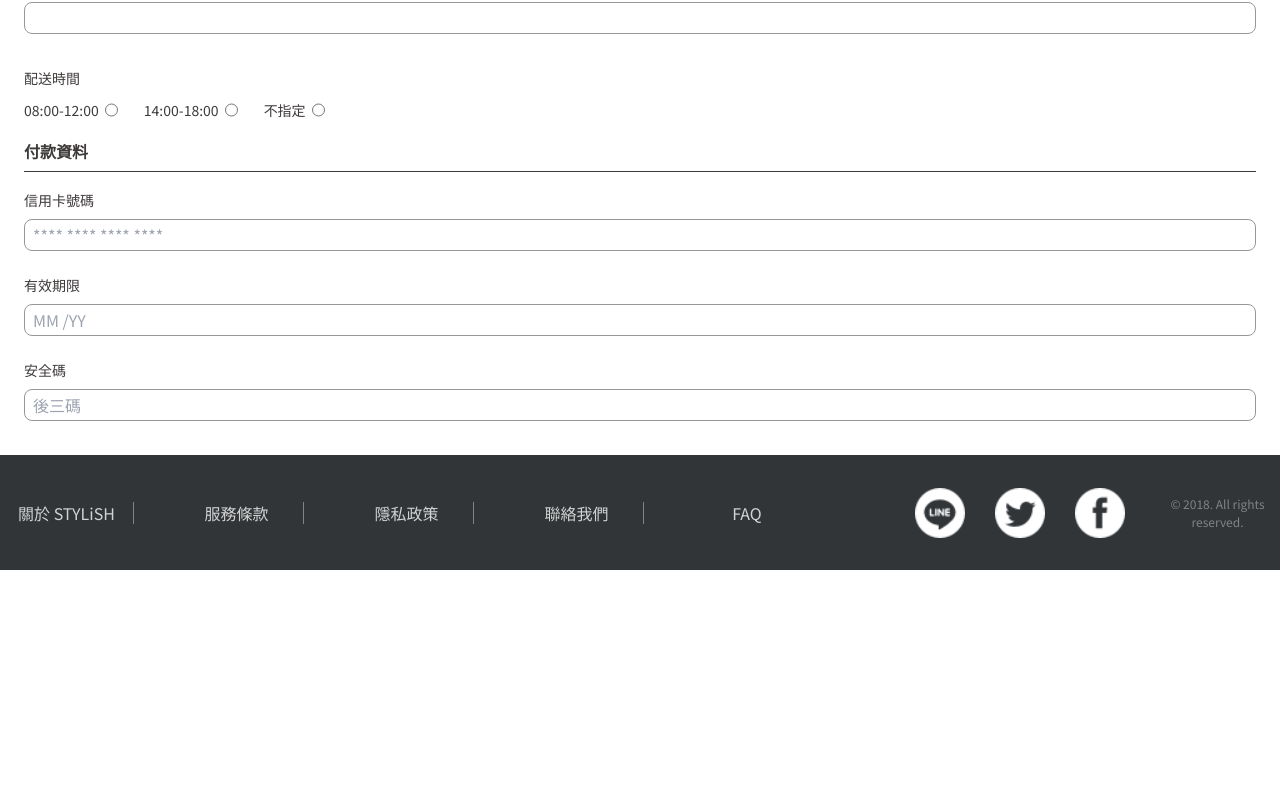
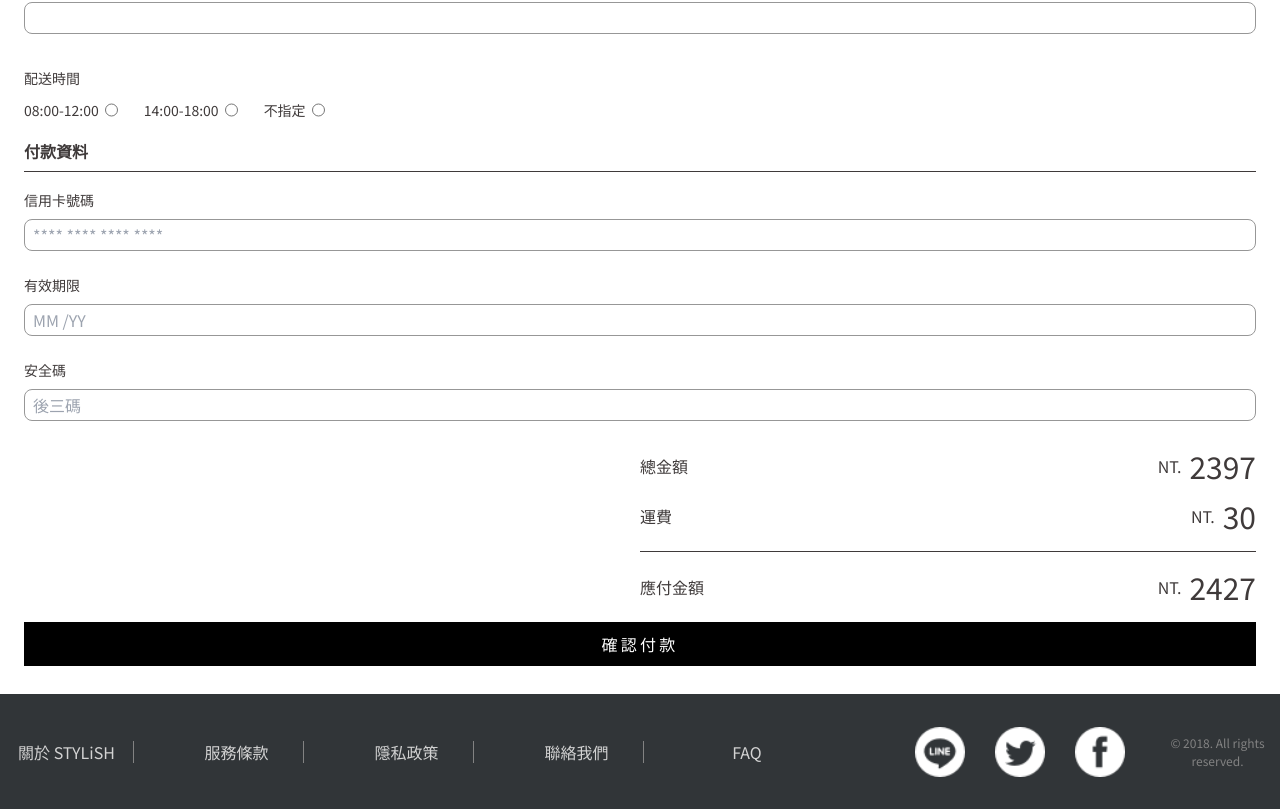
Before and after one commit to ShihYuChang/STYLiSH, a Next.js app: page /checkout in a window 1280 px wide. Shown: the part 595-1404 px from the top of the page. Before the commit the page ends 1165 px from the top, so only its background shows below. Built offline with nearby package versions, Linux system fonts and the light colour scheme.

Commit message:
feat: Adding OrderSummary

```diff
--- /dev/null
+++ b/src/app/checkout/components/Payment/OrderSummary.tsx
@@ -0,0 +1,47 @@
+import { useState } from 'react';
+
+interface OrderInfo {
+  label: string;
+  value: number;
+}
+
+const initialOrder: OrderInfo[] = [
+  {
+    label: '總金額',
+    value: 2397,
+  },
+  {
+    label: '運費',
+    value: 30,
+  },
+  {
+    label: '應付金額',
+    value: 2427,
+  },
+];
+
+export default function OrderSummary() {
+  const [orderInfo, setOrderInfo] = useState<OrderInfo[]>(initialOrder);
+  return (
+    <div className='w-full flex flex-col items-end gap-[20px]'>
+      {orderInfo.map((info, index) => (
+        <div
+          key={index}
+          className={`w-[50%] flex justify-between items-center ${
+            index === orderInfo.length - 2 &&
+            'border-b border-solid border-[#3f3a3a] pb-[20px]'
+          }`}
+        >
+          <div className='leading-[19px]'>{info.label}</div>
+          <div className='text-[30px] flex items-center gap-[8px]'>
+            <span className='text-[16px]'>NT. </span>
+            {info.value}
+          </div>
+        </div>
+      ))}
+      <button className='w-full h-[44px] bg-black text-white tracking-[3.2px]'>
+        確認付款
+      </button>
+    </div>
+  );
+}
--- a/src/app/checkout/components/Payment/index.tsx
+++ b/src/app/checkout/components/Payment/index.tsx
@@ -1,9 +1,11 @@
 import CardInfo from './CardInfo';
+import OrderSummary from './OrderSummary';
 
 export default function Payment() {
   return (
-    <div className='flex flex-col gap-[20px]'>
+    <div className='flex flex-col gap-[24px]'>
       <CardInfo />
+      <OrderSummary />
     </div>
   );
 }
--- a/src/components/MobileFooter/index.tsx
+++ b/src/components/MobileFooter/index.tsx
@@ -1,8 +1,8 @@
+import { ProductContext } from '@/context/ProductContext';
+import Link from 'next/link';
+import { useContext } from 'react';
 import { BsCart3 } from 'react-icons/bs';
 import { CgProfile } from 'react-icons/cg';
-import { useContext } from 'react';
-import { ProductContext } from '@/context/ProductContext';
-import Link from 'next/link';
 
 interface MenuItem {
   label: string;
@@ -31,8 +31,8 @@ function SplitLine() {
 
 export default function MobileFooter() {
   return (
-    <Link href='/checkout'>
-      <div className='xl:hidden w-full h-[60px] sticky bottom-0 bg-[#313538] text-white flex'>
+    <Link href='/checkout' className='sticky bottom-0'>
+      <div className='xl:hidden w-full h-[60px] bg-[#313538] text-white flex'>
         {options.map((option, index) => {
           const IconComponent = option.icon;
           return (
```
